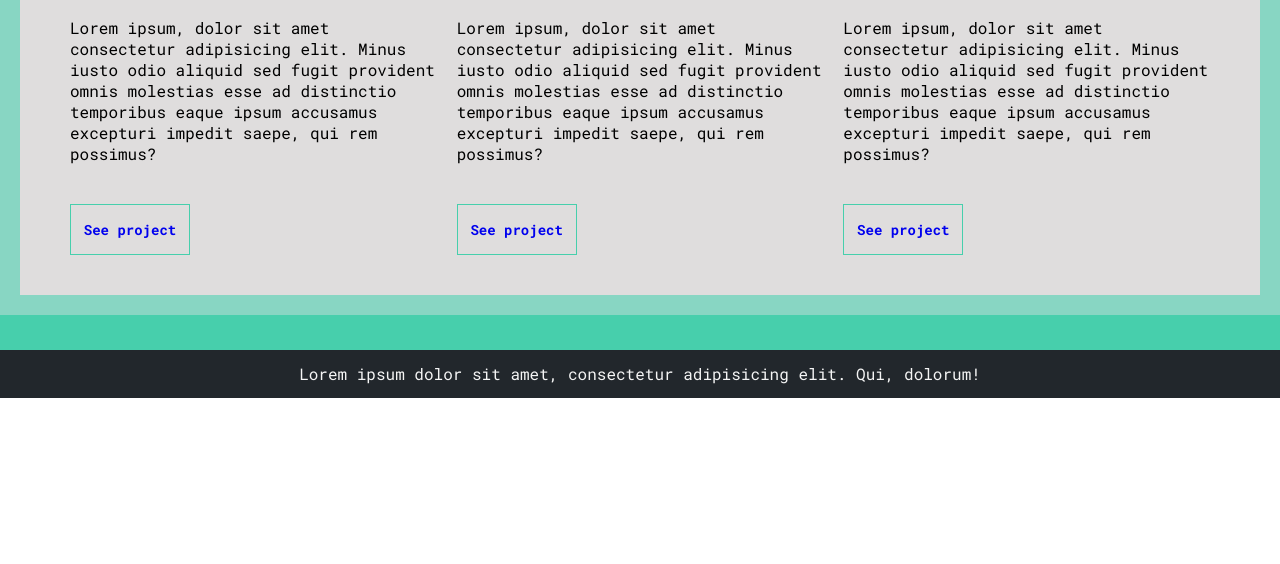
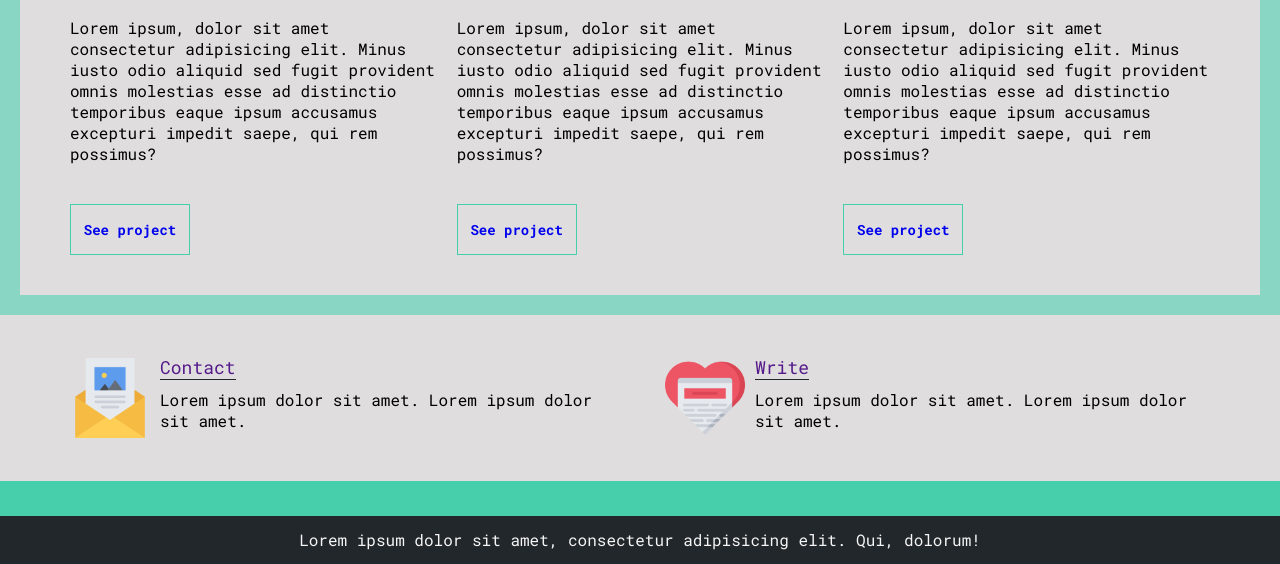
Before and after one commit to khisus19/practicalCourseCSSLayoutPlatzi, a plain HTML site: page perfil.html in a window 1280 px wide. Shown: the part 1731-2295 px from the top of the page. Before the commit the page ends 2129 px from the top, so only its background shows below. Drawn offline with Linux system fonts and the light colour scheme.

Commit message:
Adding contact sect to profile page

```diff
--- a/css/profile.css
+++ b/css/profile.css
@@ -135,6 +135,38 @@ nav {
     color: var(--white);
 
 }
+/* CONTACT SECTION */
+.contact-sect {
+    width: 100%;
+    padding: 20px 50px;
+    background-color: var(--grey);
+    display: grid;
+    grid-template-columns: repeat(auto-fit, minmax(min(98%, 280px), 1fr));
+    gap: 10px;
+}
+.contact-sect-article {
+    width: 98%;
+    padding: 20px;
+    font-size: 1.6rem;
+    display: flex;
+    justify-content: center;
+    align-items: center;
+    gap: 10px;
+}
+.contact-sect-article figure {
+    width: 100%;
+}
+.contact-sect-article img {
+    width: 80px;
+}
+.contact-sect-article a {
+    font-size: 1.8rem;
+    border-bottom: 1px solid var(--light-black);
+}
+.contact-sect-article p {
+    margin: 10px 0;
+}
+
 /* FOOTER */
 footer {
     width: 100%;
--- a/perfil.html
+++ b/perfil.html
@@ -78,6 +78,22 @@
                 </article>
             </div>
         </section>
+        <section class="contact-sect">
+            <article class="contact-sect-article">
+                <img src="assets/img/013-newsletter.png" alt="mail icon">
+                <div>
+                    <a href="">Contact</a>
+                    <p>Lorem ipsum dolor sit amet. Lorem ipsum dolor sit amet.</p>
+                </div>
+            </article>
+            <article class="contact-sect-article">
+                <img src="assets/img/006-like.png" alt="heart icon">
+                <div>
+                    <a href="">Write</a>
+                    <p>Lorem ipsum dolor sit amet. Lorem ipsum dolor sit amet.</p>
+                </div>
+            </article>
+        </section>
     </main>
     <footer>
         <p>Lorem ipsum dolor sit amet, consectetur adipisicing elit. Qui, dolorum!</p>
```
